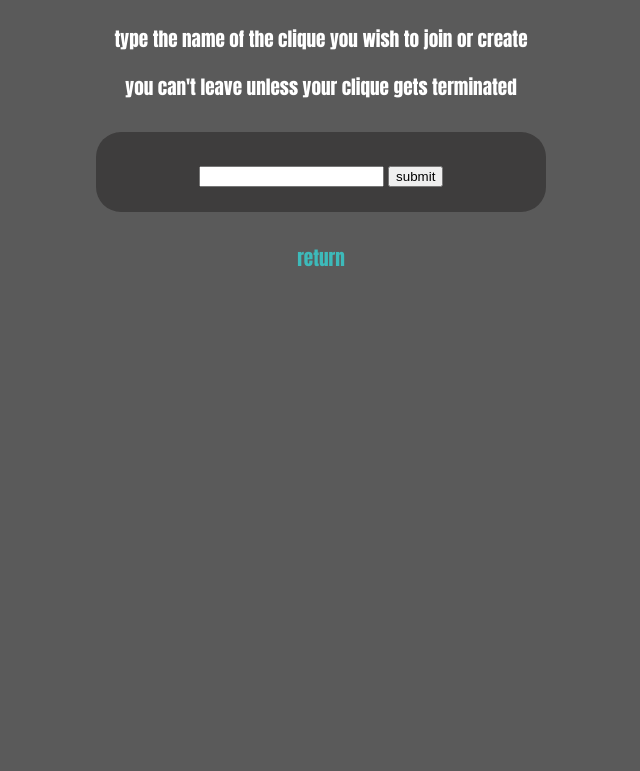
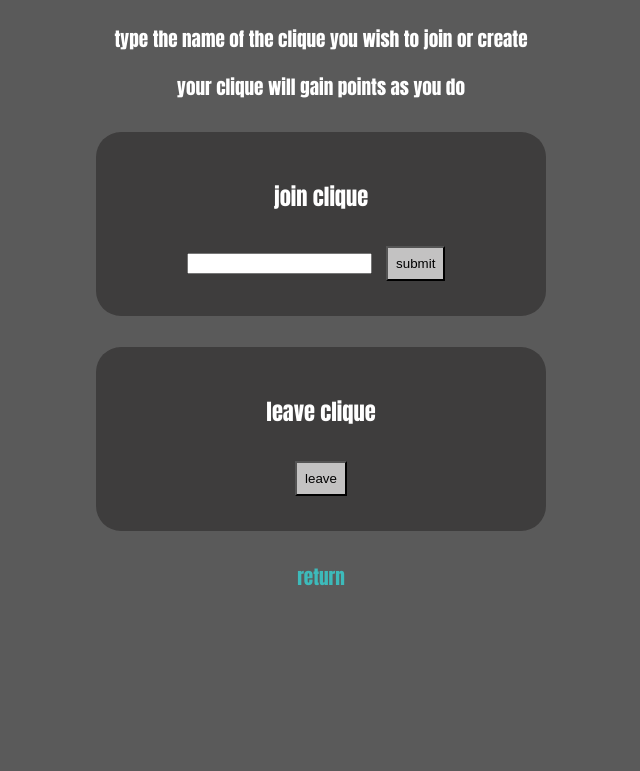
Before and after one commit to tassu60kg/tsoha2024kevat, a Flask app: template templates/cliques.html in a window 1280 px wide. Shown: the part 81-852 px from the top of the page, without its empty margins (319-959 px from the left). Before the commit the page ends 347 px from the top, so only its background shows below. Run offline with Flask 3, Linux system fonts and the light colour scheme; the template is opened without the code that fills it, so the values that code supplies are empty; the visitor is signed in with stand-in values (Sample User, id 1); some libraries are stand-ins or nearby versions.

Commit message:
add leaving clique, visual changes

```diff
--- a/app.py
+++ b/app.py
@@ -134,6 +134,14 @@ def cliques():
             return render_template("cliques.html",userclique=userclique)
         else:
             return render_template("cliques.html",userclique="none :(")
+
+@app.route("/leaveclique",methods=["POST"])
+def leaveclique():
+    userid = getuser()
+    db.session.execute(text("delete from cliques where user_id=:userid"),{"userid":userid})
+    db.session.commit()
+    return redirect("/cliques")
+
 def cliquescorehelper(clique):
     if db.session.execute(text(f"select clique from clique_score where clique = :clique"),{"clique":clique}).fetchone() == None:
         return True
--- a/templates/cliques.html
+++ b/templates/cliques.html
@@ -2,12 +2,19 @@
 {%if session.username%}
 <h2>your clique: {{userclique}}</h2>
 <p>type the name of the clique you wish to join or create</p>
-<p>you can't leave unless your clique gets terminated</p>
+<p>your clique will gain points as you do</p>
 <form action="/cliques" method="POST">
+    <h3>join clique</h3>
     <input type="hidden" name="csrf_token" value="{{ csrf_token() }}"/>
 <input type="text" name="clique" maxlength="100">
-<input type="submit" value="submit">
+<input type="submit" value="submit" class="anotherbutton">
 </form>
+<form action="/leaveclique" method="POST">
+<h3>leave clique</h3>
+<input type="hidden" name="csrf_token" value="{{ csrf_token() }}"/>
+<input type="submit" value="leave" class="anotherbutton">
+</form>
+
 <a href="/">return</a><br>
 {% with error = get_flashed_messages() %}
     {% if error %}
--- a/templates/index.html
+++ b/templates/index.html
@@ -6,6 +6,7 @@
 {%if adminstatus == True%}
 <a href="/admin">admin</a>
 {%endif%}
+<p>bad ui, I know</p>
 <a href="/cliques">cliques</a>
 <a href="/logout">logout</a>
 <br>
```
